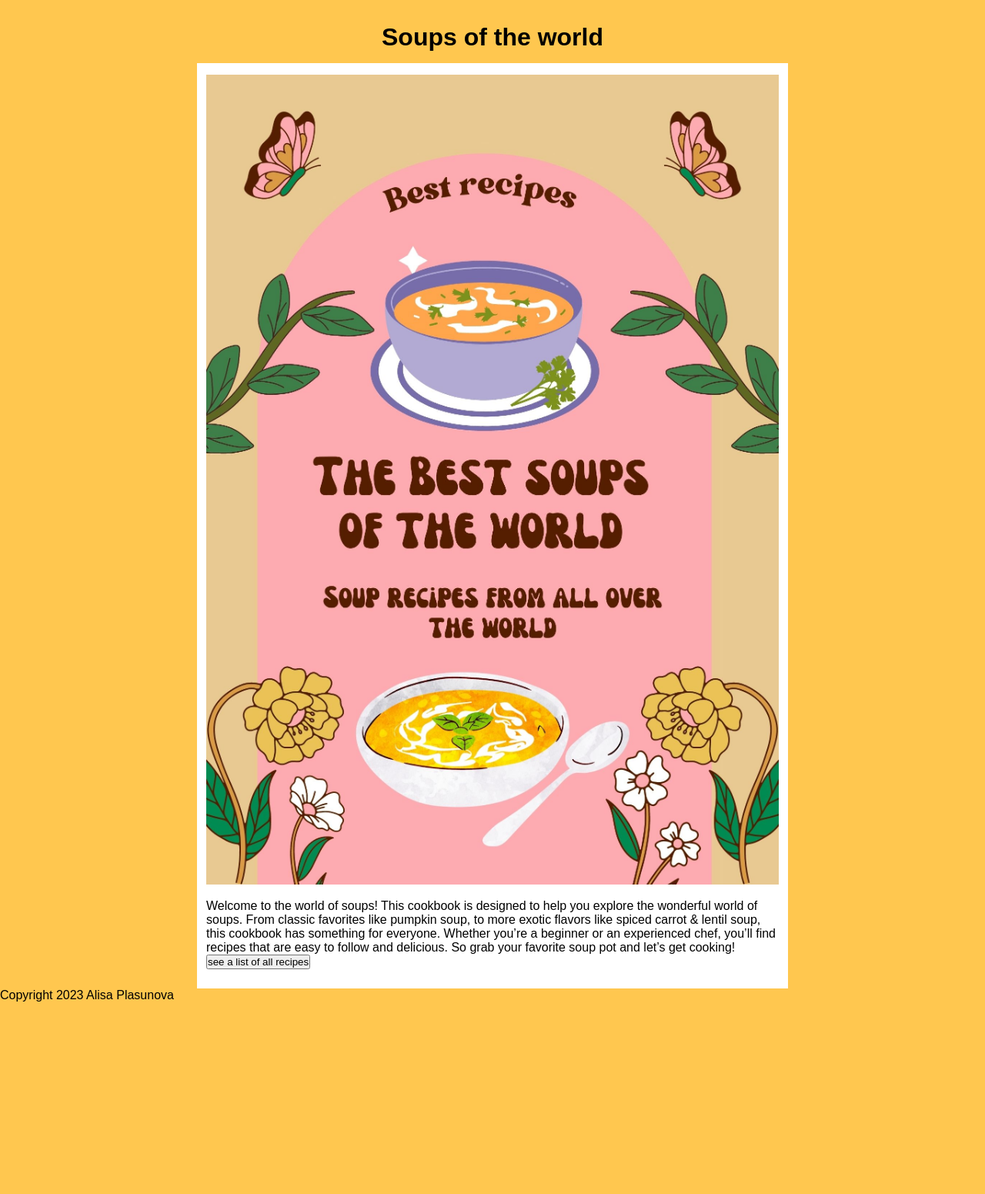
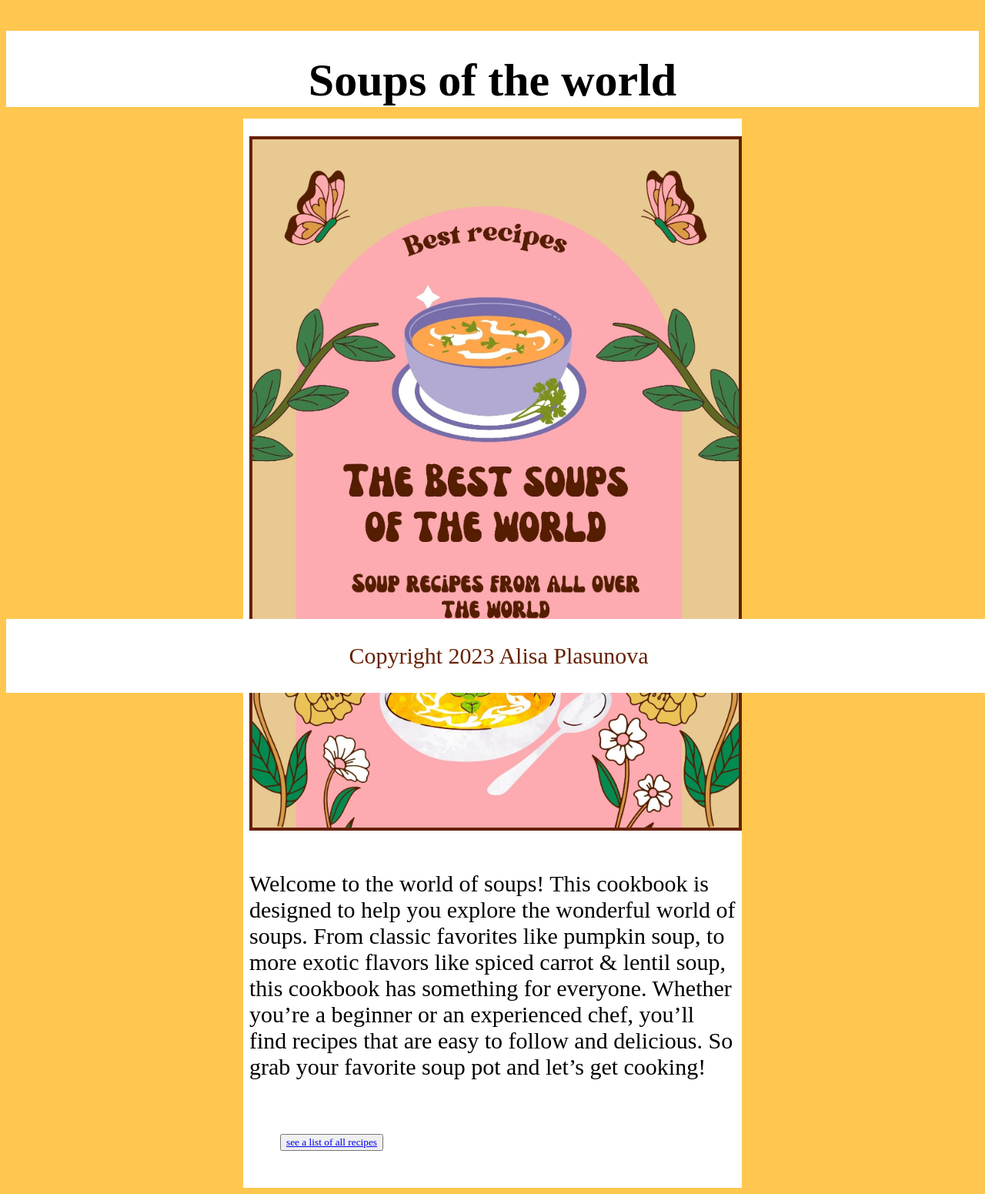
Before and after one commit to Alison-Krauze/soups, a Jekyll site: the page built from home/index.md, in a window 1280 px wide. Shown: the whole page at 77% size. Built offline with Jekyll 4.4.1, drawn with Linux system fonts in a browser that asks for light colours; before the commit the page ends 1302 px from its top, so only the background shows below that.

Commit message:
Update recipes.css

```diff
--- a/styles/recipes.css
+++ b/styles/recipes.css
@@ -1,50 +1,75 @@
-/*! CSS bare bones for recipes site */
+//*! CSS bare bones for recipes site */
 
- html {
-  font-family: 'Ubuntu', sans-serif;
-  -ms-text-size-adjust: 100%;
-  -webkit-text-size-adjust: 100%;
-}
+@import url('https://fonts.googleapis.com/css2?family=Fredoka+One&display=swap');
 
-*  {
+@import url('https://fonts.googleapis.com/css2?family=Amatic+SC:wght@400;700&display=swap');
+
+/* @import url(https://fonts.googleapis.com/css?family=Playfair+Display); */
+
+* {
   margin: 0;
   padding: 0;
   box-sizing: border-box;
 }
 
+
+html {
+font-family: 'Ubuntu', sans-serif;
+-ms-text-size-adjust: 100%;
+}
+
 /* the rest is up to you */
-body{ background-color: rgb(255, 199, 79);}
+body{ background-color: rgb(255, 199, 79);
+font-family: 'Amatic SC', cursive;
+font-size: 30px;}
 
 h1 {
-
- color: black;
+color: rgb(0, 0, 0);
 padding-top: 30px;
 margin-bottom: 15px;
 text-align: center;
-
-
- @import url(https://fonts.googleapis.com/css?family=Playfair+Display);
-  font-family: font-family: 'Oswald', sans-serif;
+font-family: 'Fredoka One', cursive;
 }
 
-h2{color:rgb(0, 0, 0);
+h2 {color:rgb(0, 0, 0);
 margin: 10px;
 text-decoration: none;
-@import url(https://fonts.googleapis.com/css?family=Playfair+Display);
-  font-family: font-family: 'Oswald', sans-serif;
+
+font-family: 'Fredoka One', cursive;
 
 }
 
+button{
+font-family: 'Fredoka One', cursive;
+margin:40px}
+
 main{
- width: 60%;
+width: 50%;
 max-width: 850px;
 border:1px solid rgb(255, 199, 122)ple;
- padding: 0 12px 0 12px;
 margin:0 auto;
- padding-bottom: 25px;
+padding:8px;
+overflow: auto;
 background-color: white;}
 
+footer {text-align: center;
+background-color: rgb(255, 255, 255);
+color: rgb(102, 33, 4);
+position:fixed;
+bottom:0;
+padding-block: 1px;
+width:100%;
+font-family: 'Fredoka One', cursive;
+}
+
+header{ text-align: center;
+background-color: rgb(255, 255, 255);
+width:100%;
+top:0;
+}
+
 img{
+border: 4px solid rgb(102, 33, 4);
  width:100%;
 margin: 15px 0px;
 }
@@ -77,14 +102,3 @@
     width:100%;
   }
   }
-ul{margin-left: 40px;
-margin-top: 10px;
-}
-li{font-size:.8em;
-margin-bottom: 12px;
-;}
-
-a:link    { color: rgb(0, 0, 0); text-decoration: none; }
-a:visited { color: rgb(0, 0, 0); text-decoration: none; }
-a:hover   { color: rgb(0, 0, 0); text-decoration: none; }
-a:active  { color: rgb(0, 0, 0); text-decoration: none; }
```
Lines whose indentation alone changed are shown as unchanged.
